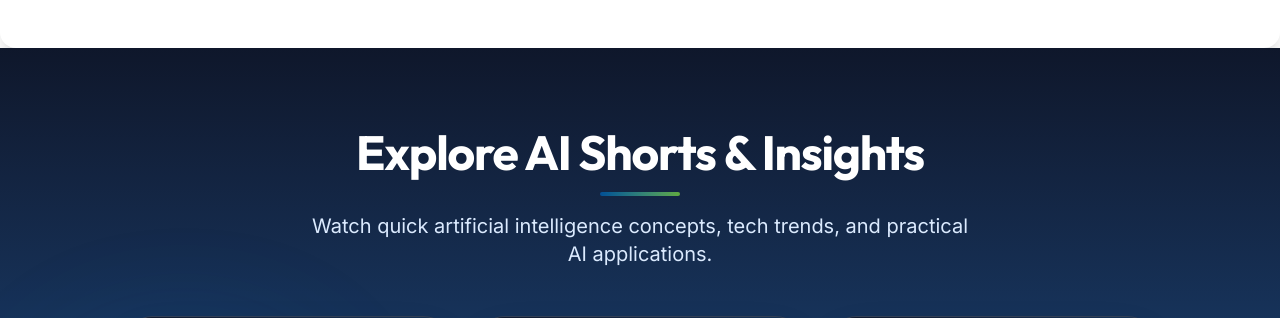
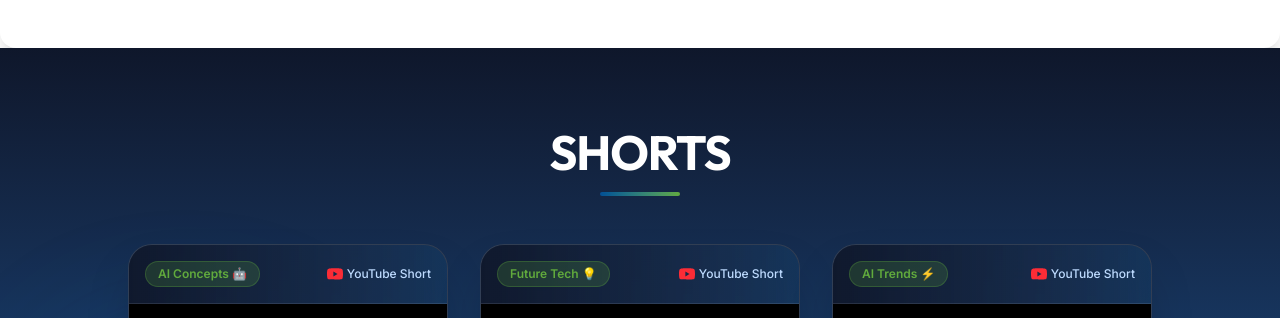
Before and after one commit to Aftab285/ai-acadmy, a Next.js app: page / in a window 1280 px wide. Shown: the part 1002-1320 px from the top of the page. Built offline with nearby package versions, Linux system fonts and the light colour scheme; grey boxes are pictures that could not be loaded.

Commit message:
Set YouTube Shorts section heading to single title SHORTS

```diff
--- a/src/components/sections/YouTubeShorts.tsx
+++ b/src/components/sections/YouTubeShorts.tsx
@@ -35,10 +35,9 @@ export default function YouTubeShorts() {
 
       <div className="max-w-7xl mx-auto px-4 sm:px-6 lg:px-8 relative z-10">
         <SectionHeading
-          title="Explore AI Shorts & Insights"
-          subtitle="Watch quick artificial intelligence concepts, tech trends, and practical AI applications."
+          title="SHORTS"
           centered
-          className="[&_h2]:text-white [&_p]:text-blue-100"
+          className="[&_h2]:text-white"
         />
 
         {/* Video Shorts Grid */}
```
